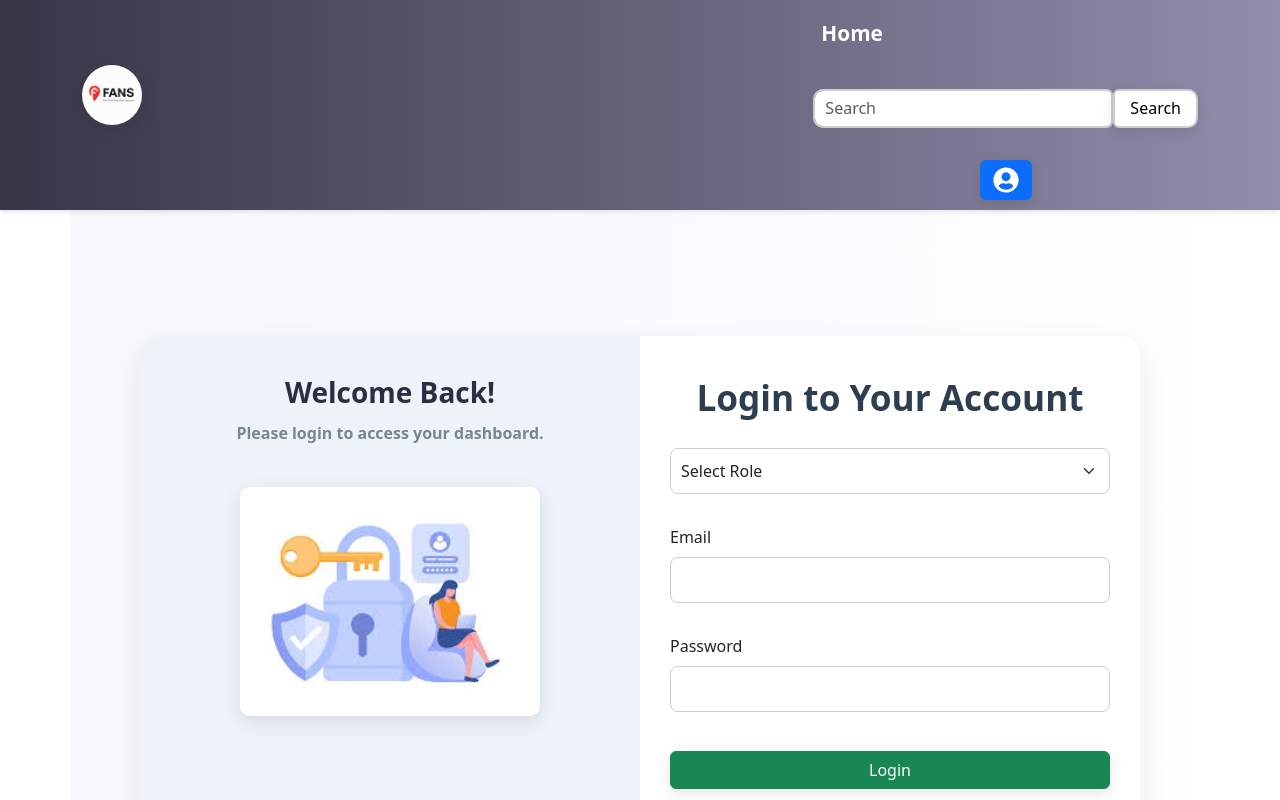
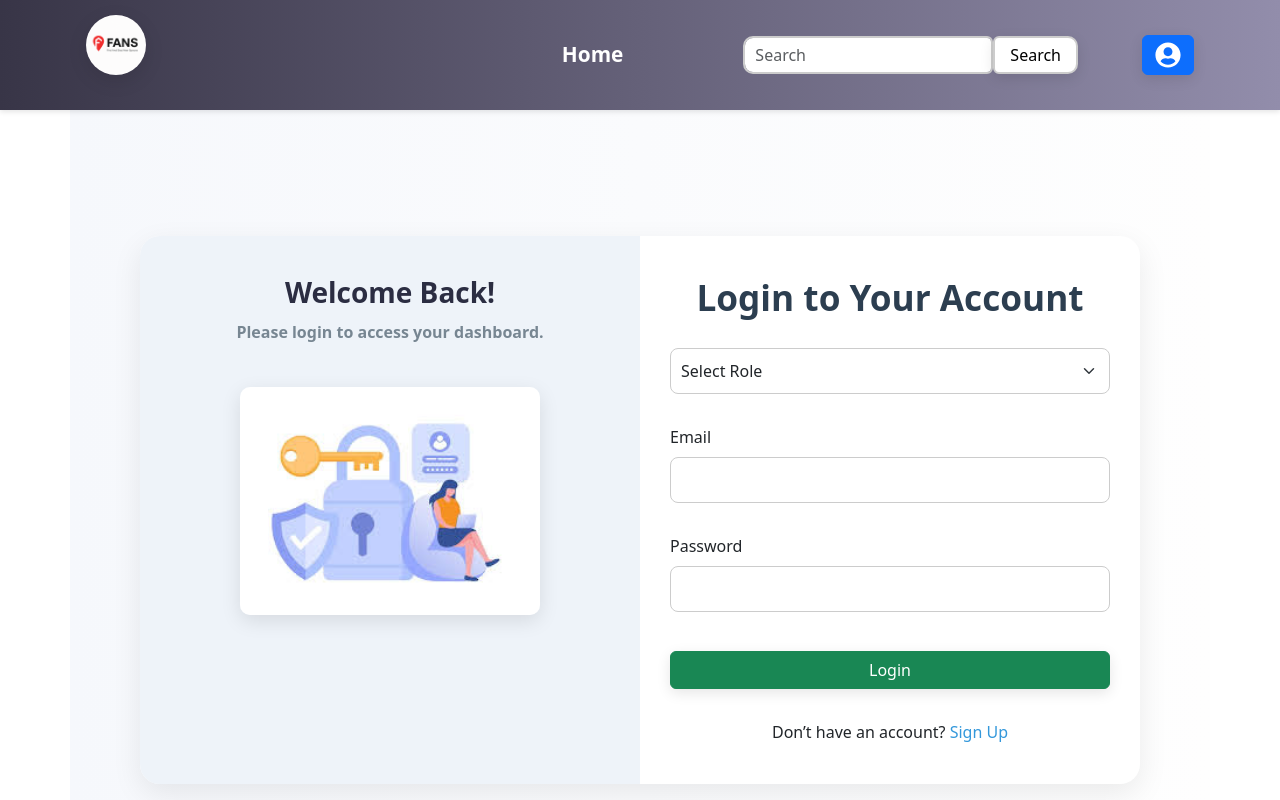
Before and after one commit to Aadilsheikh313/vacation-rental-frontend, a React (Vite) app: page /login in a window 1280 px wide. Shown: the top 800 px of the page. Built offline with nearby package versions, Linux system fonts and the light colour scheme.

Commit message:
Updated navbar css responsiveness

```diff
--- a/src/components/Navbar.jsx
+++ b/src/components/Navbar.jsx
@@ -49,7 +49,6 @@ const CustomNavbar = () => {
 
   return (
      <Navbar expand="md" className={styles.navbar}>
-
       <Container className={`${styles.Container}`}>
         <div className={styles.logo_hambuger}>
           <Navbar.Brand
@@ -68,11 +67,13 @@ const CustomNavbar = () => {
             ☰
           </Navbar.Toggle>
         </div>
+
         <Navbar.Collapse
           className={`${styles.navLinkitem} ${mobileMenuOpen ? styles.active : ""}`}
           id="basic-navbar-nav"
         >
-          <Nav className="me-auto">
+          <div className={styles.leftSection}>
+            <Nav>
               <Nav.Link as={Link} to="/" className={styles.navhome}>
                 Home
               </Nav.Link>
@@ -89,15 +90,16 @@ const CustomNavbar = () => {
                 Search
               </Button>
             </Form>
+          </div>
 
           <Nav id={`${styles.navLinkicon} ${mobileMenuOpen ? styles.active : ""}`}>
-            {user && user.role === "guest" && (
+            {user?.role === "guest" && (
               <>
                 <Nav.Link as={Link} to="/guest/dashboard" className={styles.navguest}>Guest Dashboard</Nav.Link>
                 <Nav.Link as={Link} to="/my-bookings" className={styles.navguest}>My Trips</Nav.Link>
               </>
             )}
-            {user && user.role === "host" && (
+            {user?.role === "host" && (
               <>
                 <Nav.Link as={Link} to="/host/dashboard" className={styles.navhost}>Host Dashboard</Nav.Link>
                 <Nav.Link as={Link} to="/host/add-property" className={styles.navhost}>Add Property</Nav.Link>
--- a/src/stylesModule/Navbar.module.css
+++ b/src/stylesModule/Navbar.module.css
@@ -1,5 +1,5 @@
 /* =========================
-   🔹 Production Navbar CSS
+   🔹 Updated Production Navbar CSS
    ========================= */
 
 .navbar {
@@ -19,7 +19,10 @@
   justify-content: space-between;
   align-items: center;
   width: 100%;
-  flex-wrap: wrap;
+  padding: 0 1rem;
+  flex-wrap: nowrap;
+  gap: 1rem;
+  background-color: transparent;
 }
 
 .logo {
@@ -39,13 +42,20 @@
   transform: scale(1.2);
 }
 
+/* ✅ Added: Push Home + Search 3rem to left */
+.leftSection {
+  display: flex;
+  align-items: center;
+  gap: 2rem;
+  margin-left: 3rem;
+}
+
 .navLinkitem {
   display: flex;
-  gap: 2rem;
   align-items: center;
-  justify-content: center;
-  flex-wrap: wrap;
-
+  gap: 4rem;
+  flex-grow: 1;
+  background-color: transparent;
 }
 
 .navhome {
@@ -54,7 +64,7 @@
   font-weight: 600;
   padding-left: 1rem;
   transition: color 0.3s;
-
+  margin-right: 5rem;
 }
 
 .navhome:hover {
@@ -65,7 +75,6 @@
 .searchInput {
   display: flex;
   align-items: center;
-  gap: 0;
 }
 
 .searchInput input {
@@ -75,8 +84,7 @@
   border-bottom-left-radius: 10px;
   border: 2px solid #ccc;
   padding: 0 10px;
-  width: 300px;
-  min-width: 150px;
+  width: 250px;
   outline: none;
 }
 
@@ -96,10 +104,12 @@
   background-color: #e6baba;
 }
 
+/* ✅ Host links spacing */
 #navLinkicon {
   display: flex;
-  gap: 1.5rem;
+  gap: 2rem;
   align-items: center;
+  margin-left: auto;
 }
 
 .navLink,
@@ -117,7 +127,7 @@
 }
 
 .navhost {
-  font-size: 1rem;
+  font-size: 1.1rem;
 }
 
 .navLink:hover,
@@ -138,6 +148,7 @@
   cursor: pointer;
 }
 
+/* 🔸 User Dropdown */
 .modalOverlay {
   position: fixed;
   top: 0;
@@ -152,8 +163,7 @@
 .modalContent {
   position: fixed;
   top: 15%;
-  left: 70%;
-  transform: translate(-50%, -50%);
+  right: 2rem;
   background: #fff;
   padding: 2rem;
   border-radius: 20px;
@@ -170,13 +180,11 @@
 @keyframes fadeInScale {
   from {
     opacity: 0;
-    transform: translate(-50%, -60%) scale(0.9);
-
+    transform: scale(0.9);
   }
-
   to {
     opacity: 1;
-    transform: translate(-50%, -50%) scale(1);
+    transform: scale(1);
   }
 }
 
@@ -187,9 +195,7 @@
   text-decoration: none;
   padding: 0.75rem 1rem;
   border-radius: 12px;
-  background-color: rgba(255, 255, 255, 0.05);
   transition: background-color 0.3s, color 0.3s;
-
 }
 
 .modalContent .dropdownItem:hover {
@@ -214,7 +220,7 @@
   cursor: pointer;
 }
 
-/* 🔸 Hamburger Styles */
+/* 🔸 Hamburger */
 .hamburger {
   display: block;
   font-size: 1.8rem;
@@ -233,11 +239,10 @@
   width: 100%;
 }
 
-/* 🔹 Responsive: Mobile */
+/* 🔹 Mobile Responsive */
 @media (max-width: 768px) {
   .hamburger {
     display: block;
-
   }
 
   .navLinkitem,
@@ -258,28 +263,38 @@
 
   .navbar {
     flex-direction: row;
-    align-items: center;
   }
 
   .Container {
     flex-direction: row;
-    align-items: center;
     justify-content: space-between;
+    padding: 0;
+  }
+
+  .leftSection {
+    flex-direction: column;
+    align-items: flex-start;
+    margin-left: 0;
+    gap: 1rem;
     width: 100%;
-    padding: 0;
-    margin: 0;
   }
 
   .searchInput {
     flex-direction: column;
-    margin: 1rem 0 0 0;
     width: 100%;
   }
 
   .searchInput input,
   .searchInput button {
-    width: 90%;
+    width: 100%;
     margin-bottom: 0.5rem;
+  }
+
+  .modalContent {
+    left: 50% !important;
+    top: 30% !important;
+    transform: translate(-50%, -50%) !important;
+    width: 90vw;
   }
 }
 
@@ -288,20 +303,17 @@
     transform: translateY(-10%);
     opacity: 0;
   }
-
   to {
     transform: translateY(0);
     opacity: 1;
   }
 }
 
-/* 🔹 Responsive: Tablets */
+/* 🔹 Tablets */
 @media (min-width: 769px) and (max-width: 1024px) {
-
   .navLinkitem,
   #navLinkicon {
     gap: 1.5rem;
-    margin-left: 1rem;
   }
 
   .searchInput input {
@@ -317,14 +329,3 @@
     font-size: 1.2rem;
   }
 }
-
-@media (max-width: 768px) {
-  .modalContent {
-    left: 50% !important;
-    top: 30% !important;
-    transform: translate(-50%, -50%) !important;
-    width: 90vw;
-    min-width: unset;
-    max-width: unset;
-  }
-}
```
Lines whose indentation alone changed are shown as unchanged.
